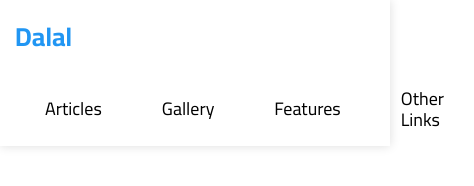
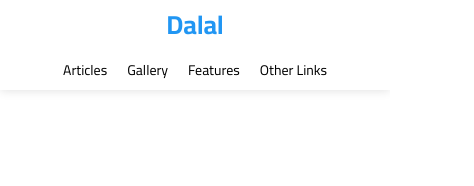
Before and after one commit to DalalYouness/template-html-css-3, a plain HTML site: page index.html in a window 390 px wide. Shown: the whole page, 474 px wide, since content can reach past the window. Drawn offline with Linux system fonts and the light colour scheme; a web font is replaced by a local one.

Commit message:
header v2

```diff
--- a/css/template3.css
+++ b/css/template3.css
@@ -6,7 +6,7 @@
 :root {
     --main-color: #2196f3;
     --main-color-alt: #1787e0;
-    --main-transition: 0.3s;
+    --main-transition: 0.5s;
 }
 html {
     scroll-behavior: smooth;
@@ -65,6 +65,7 @@ ul {
     box-shadow: 0 0 10px #ddd;
 }
 
+
 .header .container {
     display: flex;
     flex-wrap: wrap;
@@ -82,8 +83,21 @@ ul {
     align-items: center;
 }
 
+@media (max-width: 767px) {
+    .header .container .logo{
+        width: 100%;
+        height: 50px;
+    }
+}
+
 .header .container .main-nav {
     display: flex;
+}
+
+@media (max-width: 767px) {
+    .header .container .main-nav {
+        margin: auto;
+    }
 }
 
 .header .container .main-nav > li > a {
@@ -99,6 +113,40 @@ ul {
     -ms-transition: var(--main-transition);
     -o-transition: var(--main-transition);
     font-size: 18px;
+    position: relative;
+    overflow: hidden;
+}
+
+@media (max-width: 767px) {
+    .header .container .main-nav > li > a {
+        padding: 10px;
+        font-size: 14px;
+        height: 40px;
+    }
+}
+
+.header .container .main-nav > li > a::before {
+    content: "";
+    position: absolute;
+    width: 100%;
+    height: 4px;
+    background-color: var(--main-color);
+    top: 0;
+    left: -100%;
+    transition: var(--main-transition);
+    -webkit-transition: var(--main-transition);
+    -moz-transition: var(--main-transition);
+    -ms-transition: var(--main-transition);
+    -o-transition: var(--main-transition);
+}
+
+.header .container .main-nav > li > a:hover {
+    color: var(--main-color);
+    background-color: #FAFAFA;
+}
+
+.header .container .main-nav > li > a:hover::before {
+    left: 0;
 }
 
 /* end header */
```
Lines whose indentation alone changed are shown as unchanged.
